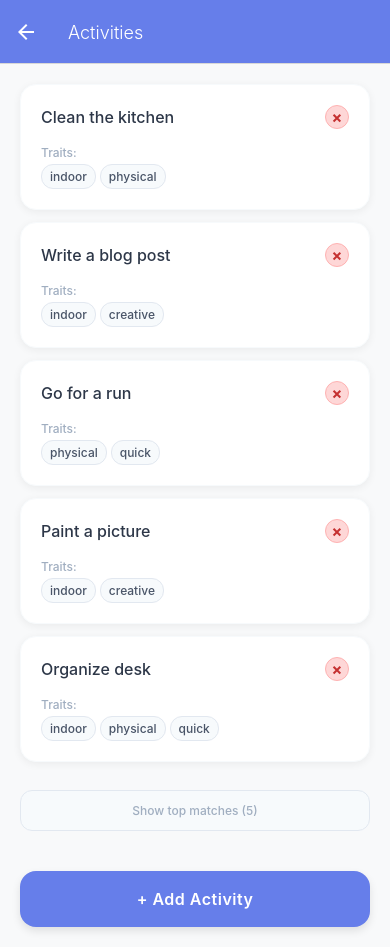
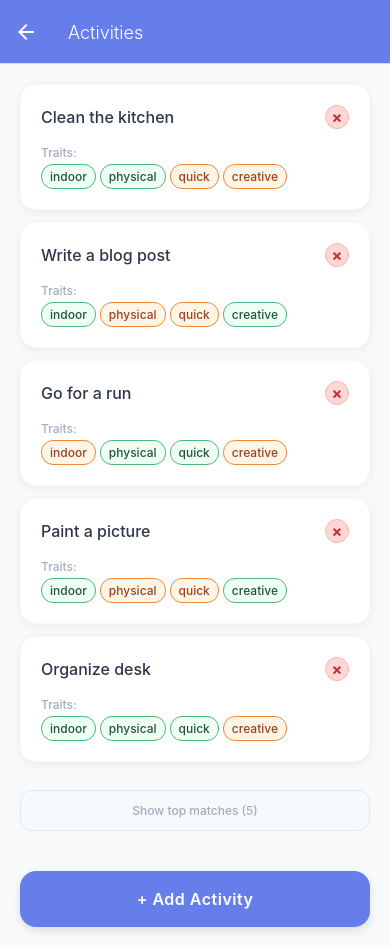
Before and after one commit to JWaltuch/smart-to-do-randomizer, a React Native app: screen /Tasks in a window 390 px wide. Built offline with nearby package versions, Linux system fonts and the light colour scheme.

Commit message:
feat: add color-coded property tags showing all properties with green for true, gentle orange for false

```diff
--- a/src/screens/TaskListScreen.tsx
+++ b/src/screens/TaskListScreen.tsx
@@ -99,9 +99,6 @@ const TaskListScreen: React.FC = () => {
         ) : (
           sortedTasks.map(task => {
             const score = getTaskScore(task.id);
-            const properties = Object.entries(task.properties)
-              .filter(([_, value]) => value)
-              .map(([key, _]) => key);
 
             return (
               <View key={task.id} style={styles.taskCard}>
@@ -121,18 +118,27 @@ const TaskListScreen: React.FC = () => {
                   </View>
                 )}
 
-                {properties.length > 0 && (
                 <View style={styles.propertiesContainer}>
                   <Text style={styles.propertiesLabel}>Traits:</Text>
                   <View style={styles.propertyTags}>
-                      {properties.map(property => (
-                        <View key={property} style={styles.propertyTag}>
-                          <Text style={styles.propertyTagText}>{property}</Text>
+                    {Object.entries(task.properties).map(([property, value]) => (
+                      <View
+                        key={property}
+                        style={[
+                          styles.propertyTag,
+                          value ? styles.propertyTagTrue : styles.propertyTagFalse
+                        ]}
+                      >
+                        <Text style={[
+                          styles.propertyTagText,
+                          value ? styles.propertyTagTextTrue : styles.propertyTagTextFalse
+                        ]}>
+                          {property}
+                        </Text>
                       </View>
                     ))}
                   </View>
                 </View>
-                )}
               </View>
             );
           })
@@ -321,10 +327,24 @@ const styles = StyleSheet.create({
     borderWidth: 1,
     borderColor: '#e2e8f0',
   },
+  propertyTagTrue: {
+    backgroundColor: '#f0fff4',
+    borderColor: '#48bb78',
+  },
+  propertyTagFalse: {
+    backgroundColor: '#fef5e7',
+    borderColor: '#ed8936',
+  },
   propertyTagText: {
     fontSize: 12,
     color: '#4a5568',
     fontWeight: '500',
+  },
+  propertyTagTextTrue: {
+    color: '#22543d',
+  },
+  propertyTagTextFalse: {
+    color: '#9c4221',
   },
   hiddenFeature: {
     padding: 12,
```
Also changed, not shown: 1 other file (tests, documents, lock files or other folders). Lines whose indentation alone changed are shown as unchanged.
